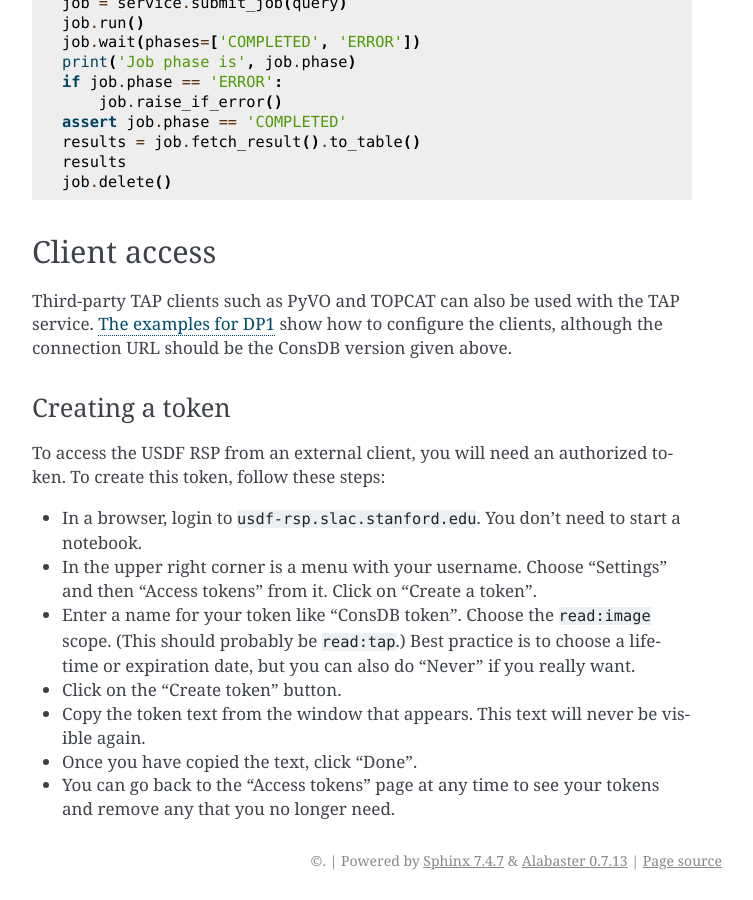
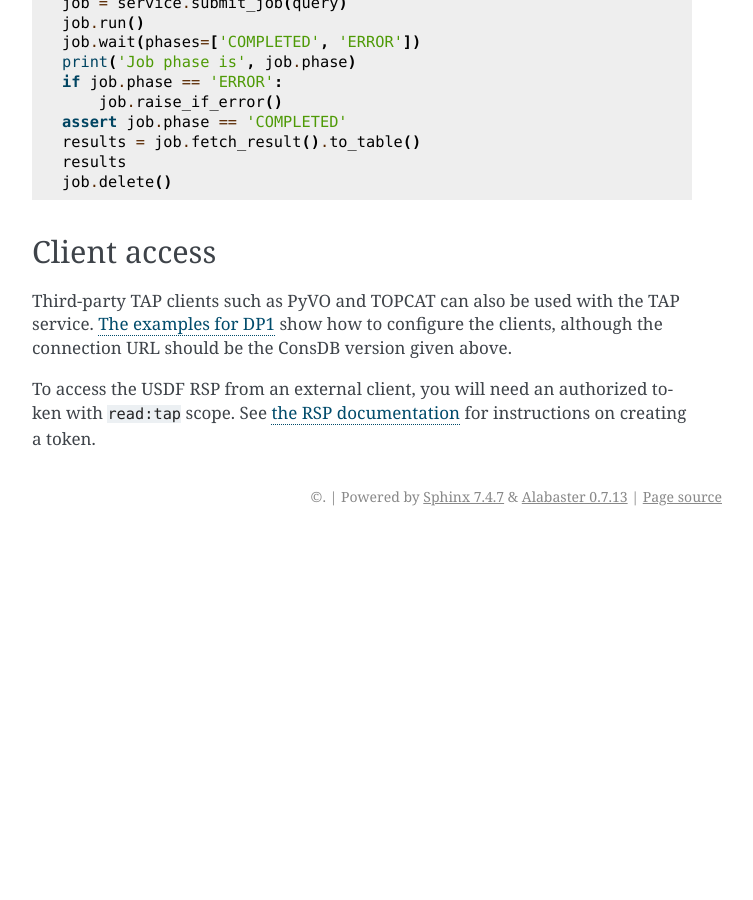
Before and after one commit to lsst-dm/consdb, a Sphinx documentation site: the page built from doc/user-guide/tap-clients.rst, in a window 1280 px wide and 900 px high, scrolled down 1596 px. Shown: the whole window, without its empty margins (388-1141 px from the left). Built offline with Sphinx 7.4.7, drawn with Linux system fonts in a browser that asks for light colours; after the commit the page ends 2132 px from its top, so only the background shows below that.

Commit message:
Reference RSP docs for tokens.

```diff
--- a/doc/user-guide/rest-api-and-clients.rst
+++ b/doc/user-guide/rest-api-and-clients.rst
@@ -25,7 +25,8 @@ You will need to add ``.consdb`` to the ``no_proxy`` environment variable (``set
 
 Outside the USDF RSP, including access from the sdfiana interactive machines, use the connection URL ``https://usdf-rsp.slac.stanford.edu/consdb``.
 There is no need for proxy manipulation in this case.
-An authorized USDF RSP token is required; see :ref:`this section <creating-a-token>` for details.
+An authorized USDF RSP token with ``read:image`` scope (may change to ``read:tap`` later) is required.
+See `the RSP documentation <https://rsp.lsst.io/guides/auth/creating-user-tokens.html>`__ for instructions on creating a token.
 Best practice is to keep the token in a file that is readable only by you (Unix mode 600).
 
 
--- a/doc/user-guide/tap-clients.rst
+++ b/doc/user-guide/tap-clients.rst
@@ -88,32 +88,5 @@ Client access
 Third-party TAP clients such as PyVO and TOPCAT can also be used with the TAP service.
 `The examples for DP1 <https://dp1.lsst.io/tutorials/api/index.html#how-to-rsp-functionality>`__ show how to configure the clients, although the connection URL should be the ConsDB version given above.
 
-
-.. _creating-a-token:
-
-Creating a token
-----------------
-
-To access the USDF RSP from an external client, you will need an authorized token.
-To create this token, follow these steps:
-
-- In a browser, login to ``usdf-rsp.slac.stanford.edu``.
-  You don't need to start a notebook.
-
-- In the upper right corner is a menu with your username.
-  Choose "Settings" and then "Access tokens" from it.
-  Click on "Create a token".
-
-- Enter a name for your token like "ConsDB token".
-  Choose the ``read:image`` scope.
-  (This should probably be ``read:tap``.)
-  Best practice is to choose a lifetime or expiration date, but you can also do "Never" if you really want.
-
-- Click on the "Create token" button.
-
-- Copy the token text from the window that appears.
-  This text will never be visible again.
-
-- Once you have copied the text, click "Done".
-
-- You can go back to the "Access tokens" page at any time to see your tokens and remove any that you no longer need.
+To access the USDF RSP from an external client, you will need an authorized token with ``read:tap`` scope.
+See `the RSP documentation <https://rsp.lsst.io/guides/auth/creating-user-tokens.html>`__ for instructions on creating a token.
```
